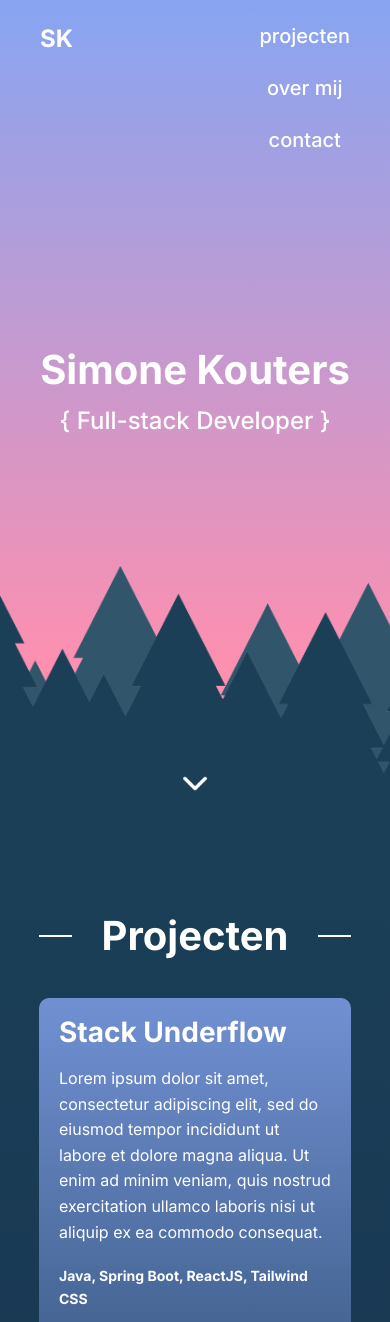
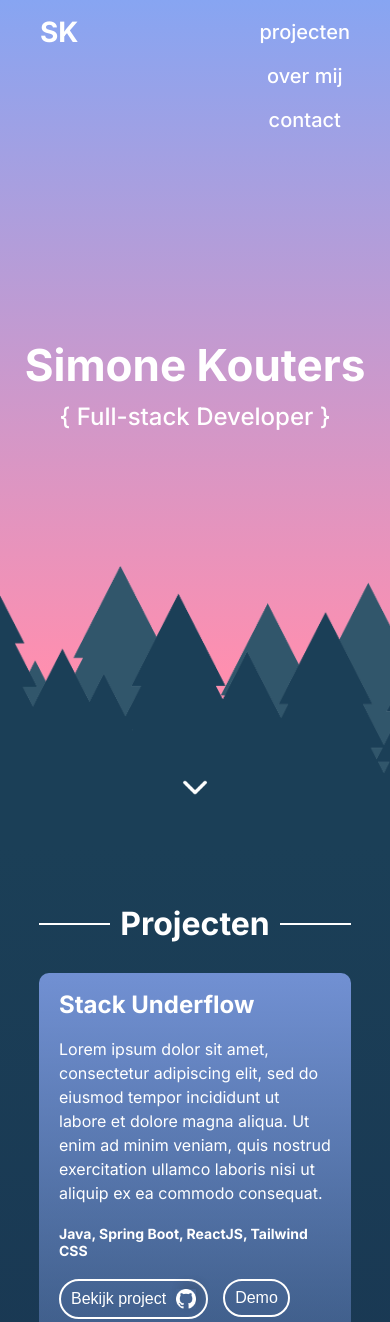
Before and after one commit to simonekouters/simonekouters.github.io, a plain HTML site: page portfolio/index.html in a window 390 px wide. Shown: the top 1322 px of the page. Drawn offline with Linux system fonts and the light colour scheme.

Commit message:
Convert font-size to rem

```diff
--- a/portfolio/styles.css
+++ b/portfolio/styles.css
@@ -6,14 +6,17 @@
 
 body {
     font-family: "Inter", sans-serif;
-    font-size: 16px;
-    line-height: 1.6;
     color: white;
     cursor: default;
     min-height: 100vh;
     display: flex;
     flex-direction: column;
     justify-content: space-between;
+}
+
+p {
+    font-size: 1rem;
+    line-height: 1.5rem;
 }
 
 button,
@@ -40,7 +43,7 @@ a {
 
 .content h2 {
     text-align: center;
-    font-size: 40px;
+    font-size: 2.25rem;
     margin-bottom: 20px;
 }
 
@@ -62,20 +65,31 @@ header {
     width: 25px;
 }
 
-.header-text {
+/* .header-text {
     position: absolute;
     top: 28%;
     left: 25%;
     z-index: 1;
     max-width: 100%;
+} */
+
+.header-text {
+    position: absolute;
+    top: 30%;
+    left: 50%;
+    transform: translate(-50%);
+    z-index: 1;
+    max-width: 100%;
+    text-align: center;
 }
 
 .header-text h1 {
-    font-size: 40px;
+    font-size: 3rem;
+    margin-bottom: 10px;
 }
 
 .header-text h2 {
-    font-size: 24px;
+    font-size: 1.75rem;
     font-weight: 500;
 }
 
@@ -94,7 +108,7 @@ header {
 .nav-bar li {
     list-style: none;
     cursor: pointer;
-    font-size: 20px;
+    font-size: 1.25rem;
     font-weight: 500;
     transition: transform 0.2s ease;
 }
@@ -104,8 +118,8 @@ header {
 }
 
 .logo {
-    font-weight: bold;
-    font-size: 24px;
+    font-weight: 700;
+    font-size: 1.75rem;
 }
 
 .trees-image-container {
@@ -150,7 +164,7 @@ header {
 }
 
 .vertical-line {
-    width: 2px;
+    width: 2.5px;
     height: auto;
     background-color: white;
 }
@@ -170,13 +184,13 @@ header {
 }
 
 .project-text h3 {
-    font-size: 28px;
+    font-size: 1.75rem;
     line-height: 1;
     margin-bottom: 20px;
 }
 
 .project-text h4 {
-    font-size: 14px;
+    font-size: 0.875rem;
     margin-top: 20px;
 }
 
@@ -196,7 +210,7 @@ header {
     cursor: pointer;
     transition: background-color 0.2s ease;
     color: white;
-    font-size: 16px;
+    font-size: 1rem;
 }
 
 .project-buttons button:hover {
@@ -232,7 +246,7 @@ header {
 }
 
 #over-mij h3 {
-    font-size: 24px;
+    font-size: 1.5rem;
     margin-bottom: 30px;
 }
 
@@ -348,10 +362,7 @@ footer p {
 @media (max-width: 768px) {
     .header-text {
         top: 40%;
-        left: 50%;
-        transform: translate(-50%);
         text-wrap: nowrap;
-        text-align: center;
     }
 
     .nav-bar {
@@ -424,6 +435,28 @@ footer p {
     #contact {
         margin-bottom: -200px;
     }
+
+    .content h2 {
+        font-size: 2rem;
+    }
+
+    .header-text h1 {
+        font-size: 2.75rem;
+        margin-bottom: 10px;
+    }
+
+    .header-text h2 {
+        font-size: 1.5rem;
+        font-weight: 500;
+    }
+
+    .project-text h3 {
+        font-size: 1.5rem;
+    }
+
+    .section-title h2 {
+        margin: 0 10px;
+    }
 }
 
 @media (max-width: 480px) {
```
